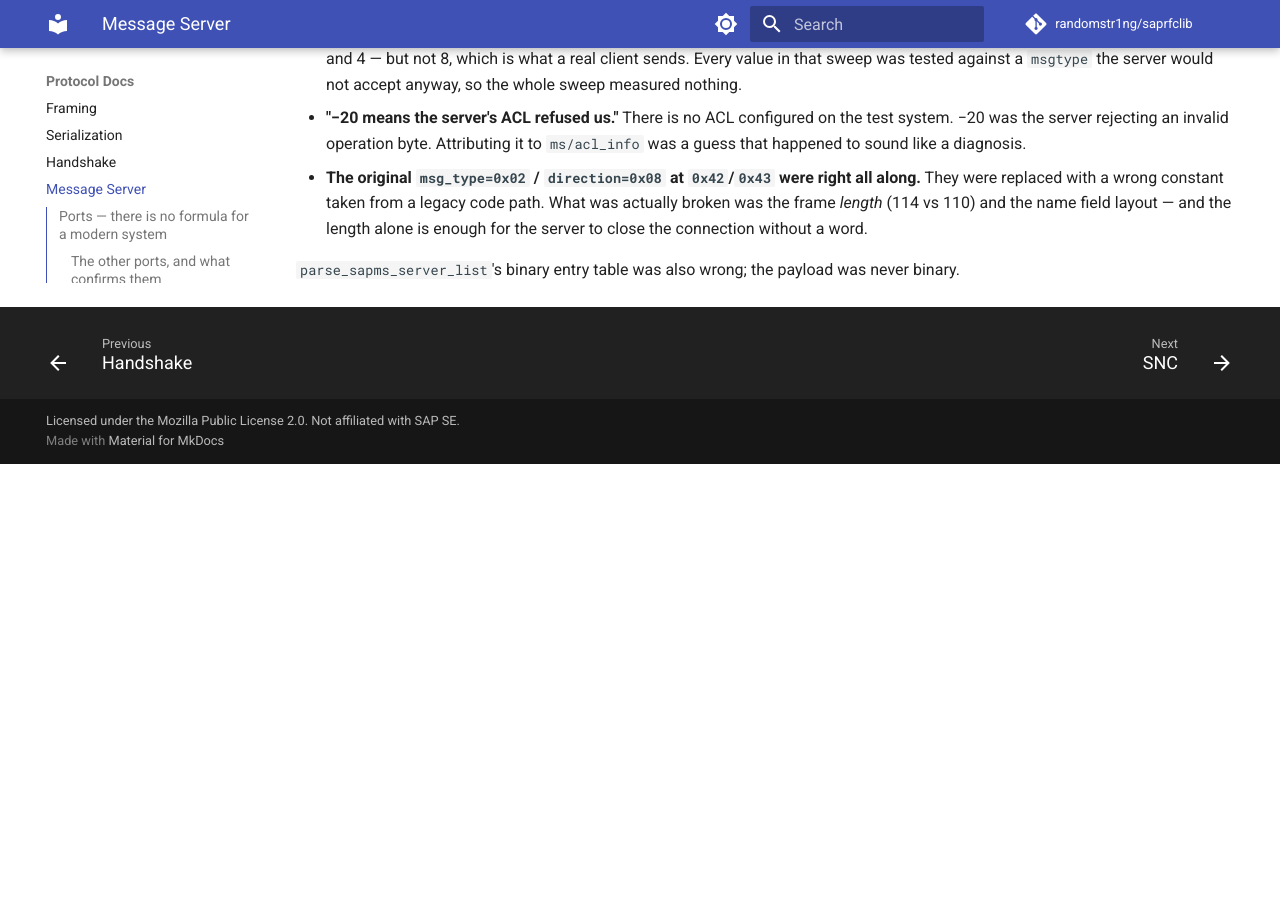
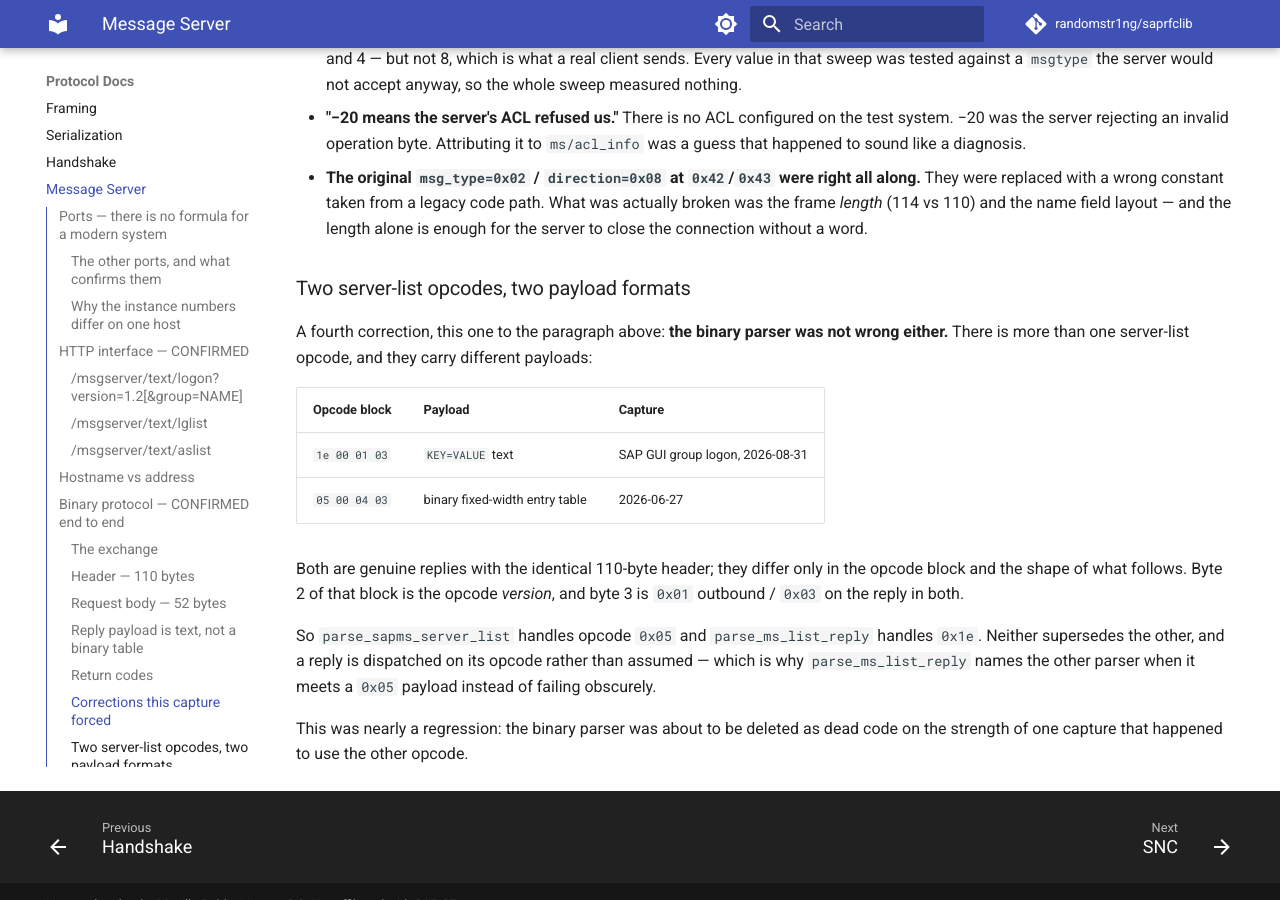
Before and after one commit to randomstr1ng/saprfclib, an MkDocs documentation site: the page built from docs/protocol/message_server.md, in a window 1280 px wide and 900 px high, scrolled down 4827 px. Built offline with MkDocs 1.6.1 and Material for MkDocs 9.7.7, drawn with Linux system fonts in a browser that asks for light colours; comment, search, counter and statistics services are not loaded; before the commit the page ends 5291 px from its top, so only the background shows below that.

Commit message:
fix: support both message-server list opcodes rather than assuming one
There is more than one server-list opcode and they carry different payloads.
0x1e version 1 answers with newline-separated KEY=VALUE text; 0x05 version 4
answers with a binary fixed-width entry table. The 110-byte header is identical
in both, and byte 3 of the opcode block is 0x01 outbound / 0x03 on the reply
either way.

Both are captured here: 0x1e from SAP GUI performing a group logon, 0x05 from an
earlier session. Neither supersedes the other, so a reply is now dispatched on
its opcode instead of being assumed, and meeting the other form raises an error
naming the parser that handles it rather than failing obscurely.

This corrects the previous commit, which recorded that "the payload was never
binary" and left parse_sapms_server_list looking like dead code. It was about to
be deleted on the strength of a single capture that happened to use the other
opcode -- a conclusion drawn from one observation and generalised, which is the
same mistake the port default made earlier today. A test now asserts both
fixtures parse with their respective parsers, so the binary path cannot be
removed silently the next time only a 0x1e capture is to hand.

```diff
--- a/docs/protocol/message_server.md
+++ b/docs/protocol/message_server.md
@@ -215,5 +215,25 @@ that looked convincing:
   field layout — and the length alone is enough for the server to close the
   connection without a word.
 
-`parse_sapms_server_list`'s binary entry table was also wrong; the payload was
-never binary.
+### Two server-list opcodes, two payload formats
+
+A fourth correction, this one to the paragraph above: **the binary parser was not
+wrong either.** There is more than one server-list opcode, and they carry
+different payloads:
+
+| Opcode block | Payload | Capture |
+|--------------|---------|---------|
+| `1e 00 01 03` | `KEY=VALUE` text | SAP GUI group logon, 2026-08-31 |
+| `05 00 04 03` | binary fixed-width entry table | 2026-06-27 |
+
+Both are genuine replies with the identical 110-byte header; they differ only in
+the opcode block and the shape of what follows. Byte 2 of that block is the
+opcode *version*, and byte 3 is `0x01` outbound / `0x03` on the reply in both.
+
+So `parse_sapms_server_list` handles opcode `0x05` and `parse_ms_list_reply`
+handles `0x1e`. Neither supersedes the other, and a reply is dispatched on its
+opcode rather than assumed — which is why `parse_ms_list_reply` names the other
+parser when it meets a `0x05` payload instead of failing obscurely.
+
+This was nearly a regression: the binary parser was about to be deleted as dead
+code on the strength of one capture that happened to use the other opcode.
```
Also changed, not shown: CHANGELOG.md (+8 -4 lines), 2 other files.
